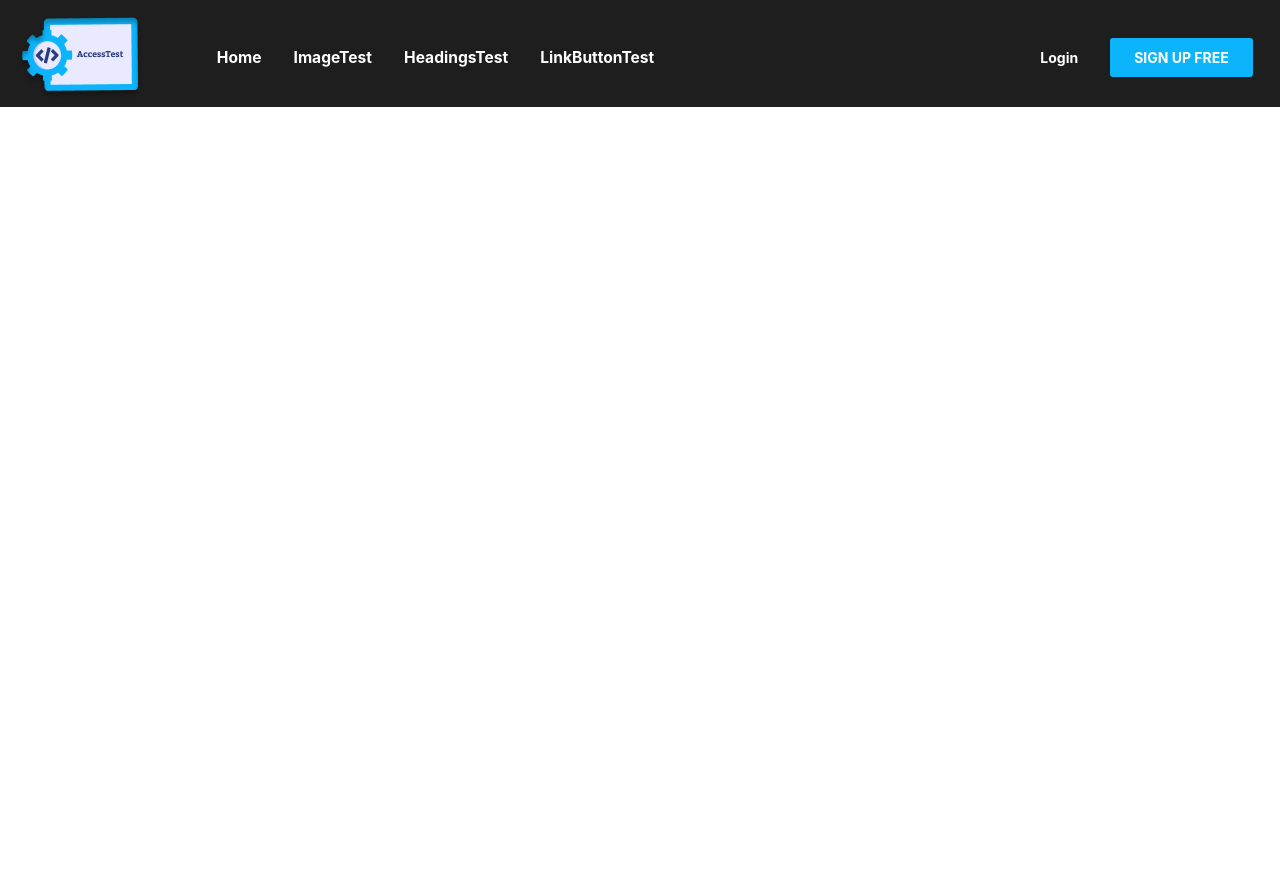
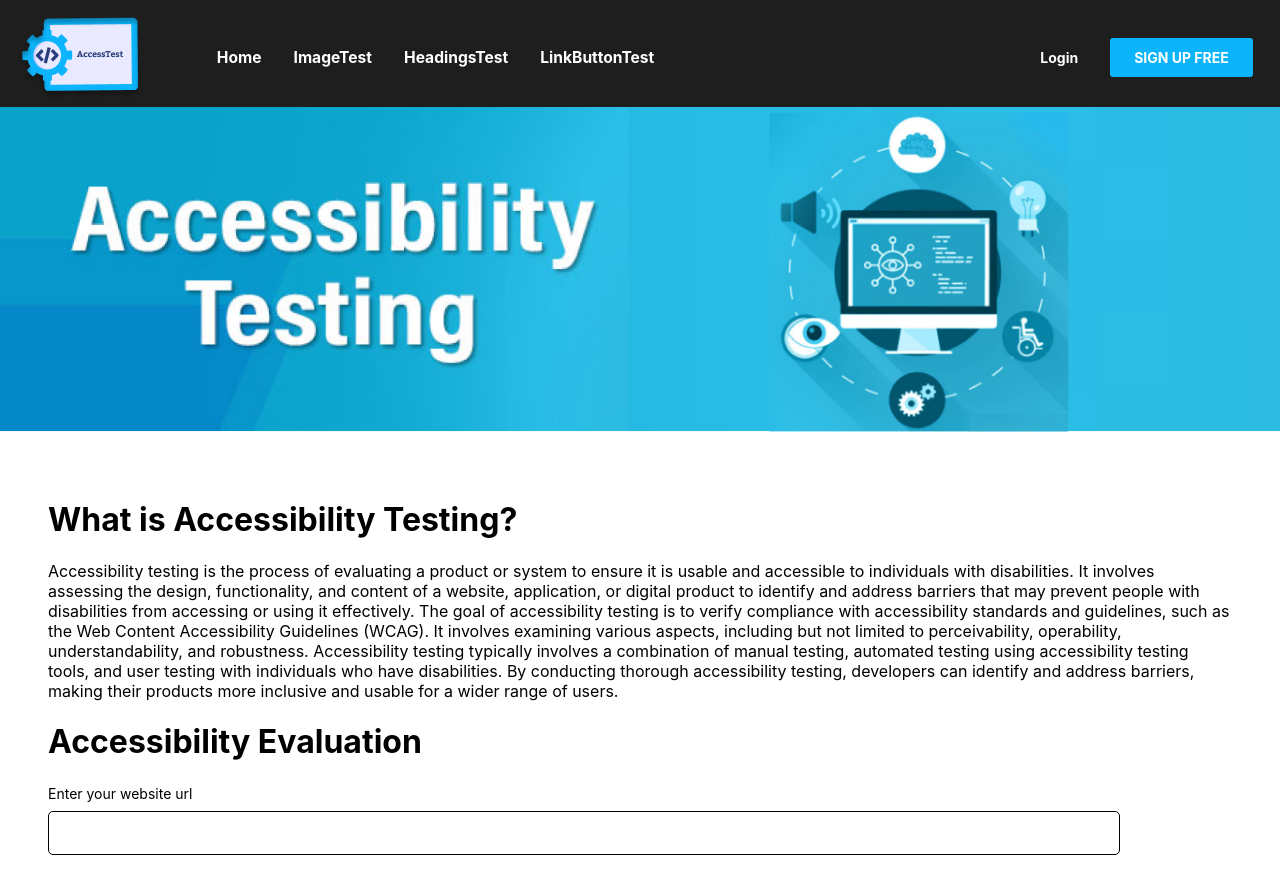
Before and after one commit to rimaabouchacra/Accessibility-Testing, a React (Create React App) app in the folder AccessTest-Frontend/access-test/: page / in a window 1280 px wide. Shown: the top 894 px of the page. Before the commit the page ends 800 px from the top, so only its background shows below. Built offline with nearby package versions, Linux system fonts and the light colour scheme.

Commit message:
added definition section

```diff
--- a/AccessTest-Frontend/access-test/src/components/home_content/index.css
+++ b/AccessTest-Frontend/access-test/src/components/home_content/index.css
@@ -0,0 +1,30 @@
+.headerr {
+    width: 100%;
+    margin-bottom: 1rem;
+
+}
+.content{
+    margin: 3rem;
+}
+.label{
+    font-size: 14px;
+}
+.input-url{
+    border-radius: 5px;
+    width: 90%;
+    height: 2.5rem;
+    border: 1px solid black;
+    margin-top: 0.5rem;
+}
+.input-url:focus{
+    border: none;
+    box-shadow: 0px 0px 10px var(--blue);
+    outline: 2px solid var(--blue);
+}
+
+@media only screen and (max-width: 768px) {
+    .headerr {
+        max-width: 100%;
+    }
+
+}
--- a/AccessTest-Frontend/access-test/src/components/home_content/index.js
+++ b/AccessTest-Frontend/access-test/src/components/home_content/index.js
@@ -0,0 +1,20 @@
+import './index.css'
+import React from 'react';
+import header from '../../images/Header.png'
+
+const Content = () => {
+return(
+    <div>
+        <img  className='headerr' src={header} alt="accessibility testing text with related icons" />
+        <div className='content'>
+            <h1>What is Accessibility Testing?</h1>
+            <p>Accessibility testing is the process of evaluating a product or system to ensure it is usable and accessible to individuals with disabilities. It involves assessing the design, functionality, and content of a website, application, or digital product to identify and address barriers that may prevent people with disabilities from accessing or using it effectively. The goal of accessibility testing is to verify compliance with accessibility standards and guidelines, such as the Web Content Accessibility Guidelines (WCAG). It involves examining various aspects, including but not limited to perceivability, operability, understandability, and robustness. Accessibility testing typically involves a combination of manual testing, automated testing using accessibility testing tools, and user testing with individuals who have disabilities. By conducting thorough accessibility testing, developers can identify and address barriers, making their products more inclusive and usable for a wider range of users.</p>
+            <h1>Accessibility Evaluation</h1>
+            <label className='label' htmlFor="url">Enter your website url</label>
+            <input className="input-url" type="text" />
+        </div>
+
+    </div>
+)
+}
+export default Content
--- a/AccessTest-Frontend/access-test/src/pages/home_page/index.js
+++ b/AccessTest-Frontend/access-test/src/pages/home_page/index.js
@@ -1,8 +1,10 @@
 import Navbar from '../../components/navbar'
+import Content from '../../components/home_content'
 const Homepage=()=>{
     return(
         <div>
           <Navbar/>
+          <Content/>
         </div>
     )
 }
```
